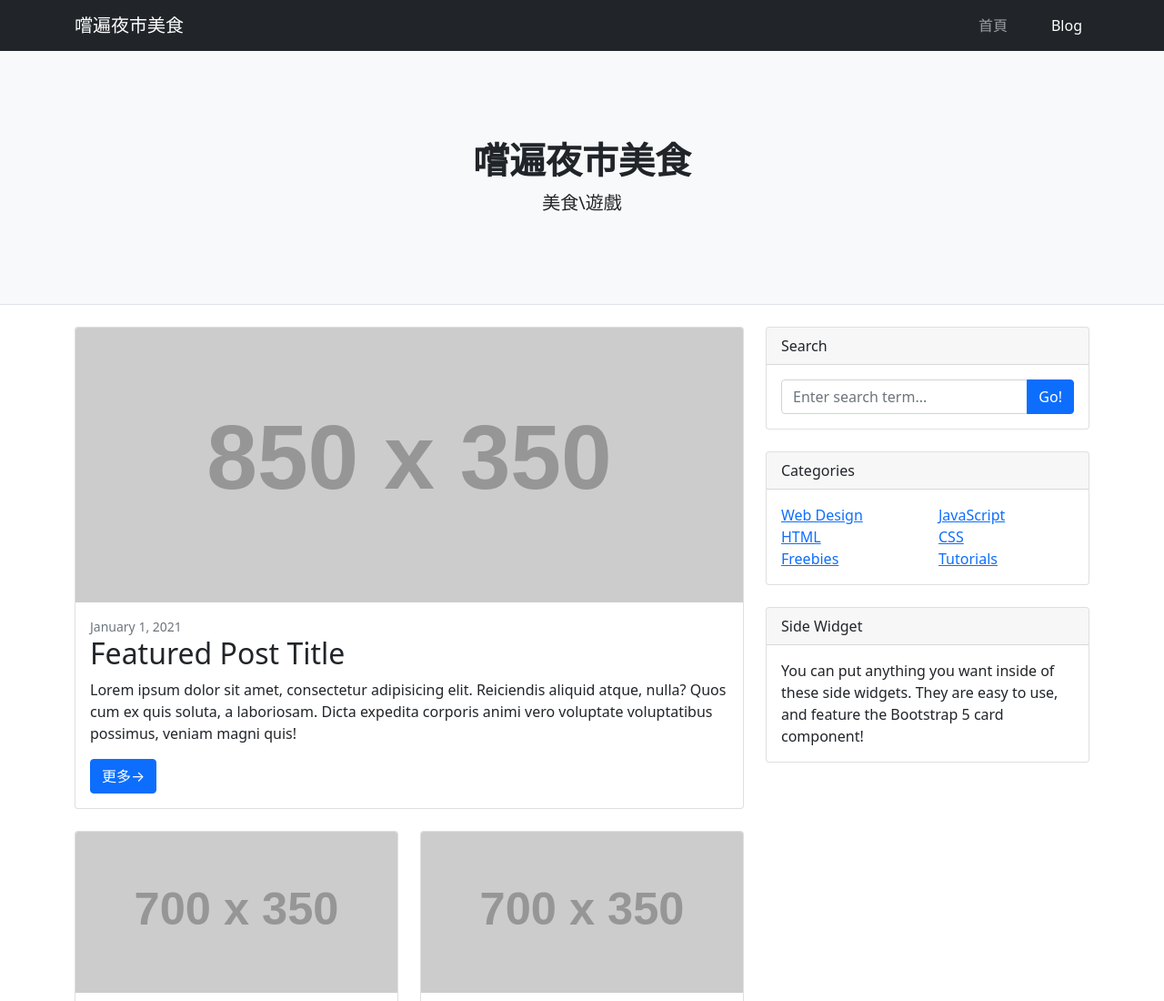
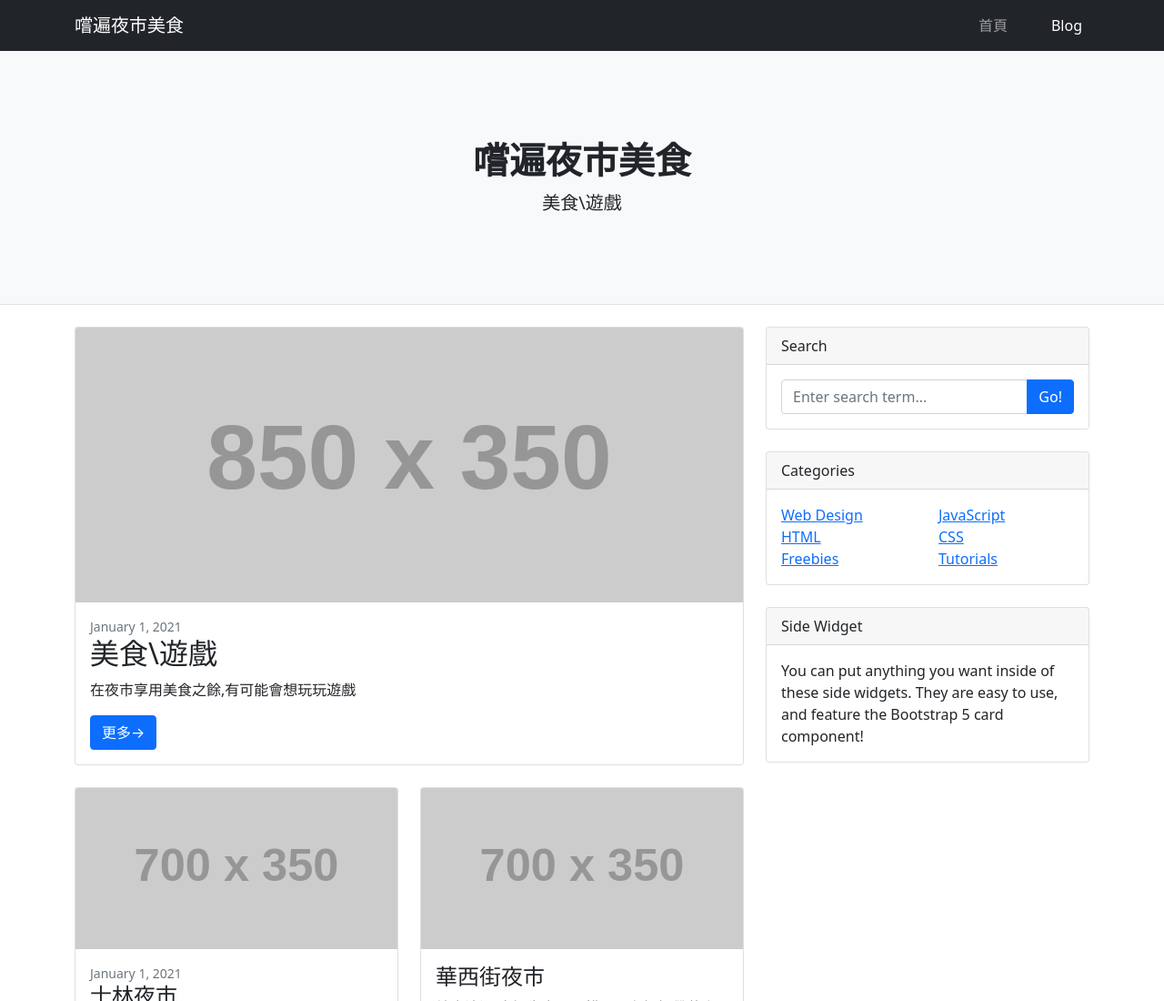
Before and after one commit to kuopoting/k3, a plain HTML site: page index.html in a window 1280 px wide. Shown: the top 1100 px of the page at 91% size. Drawn offline with nearby package versions, Linux system fonts and the light colour scheme; placeholder pictures from the web are drawn by us.

Commit message:
Update index.html

```diff
--- a/index.html
+++ b/index.html
@@ -46,8 +46,8 @@
                         <a href="#!"><img class="card-img-top" src="https://dummyimage.com/850x350/dee2e6/6c757d.jpg" alt="..." /></a>
                         <div class="card-body">
                             <div class="small text-muted">January 1, 2021</div>
-                            <h2 class="card-title">Featured Post Title</h2>
-                            <p class="card-text">Lorem ipsum dolor sit amet, consectetur adipisicing elit. Reiciendis aliquid atque, nulla? Quos cum ex quis soluta, a laboriosam. Dicta expedita corporis animi vero voluptate voluptatibus possimus, veniam magni quis!</p>
+                            <h2 class="card-title">美食\遊戲</h2>
+                            <p class="card-text">在夜市享用美食之餘,有可能會想玩玩遊戲</p>
                             <a class="btn btn-primary" href="#!">更多→</a>
                         </div>
                     </div>
```
